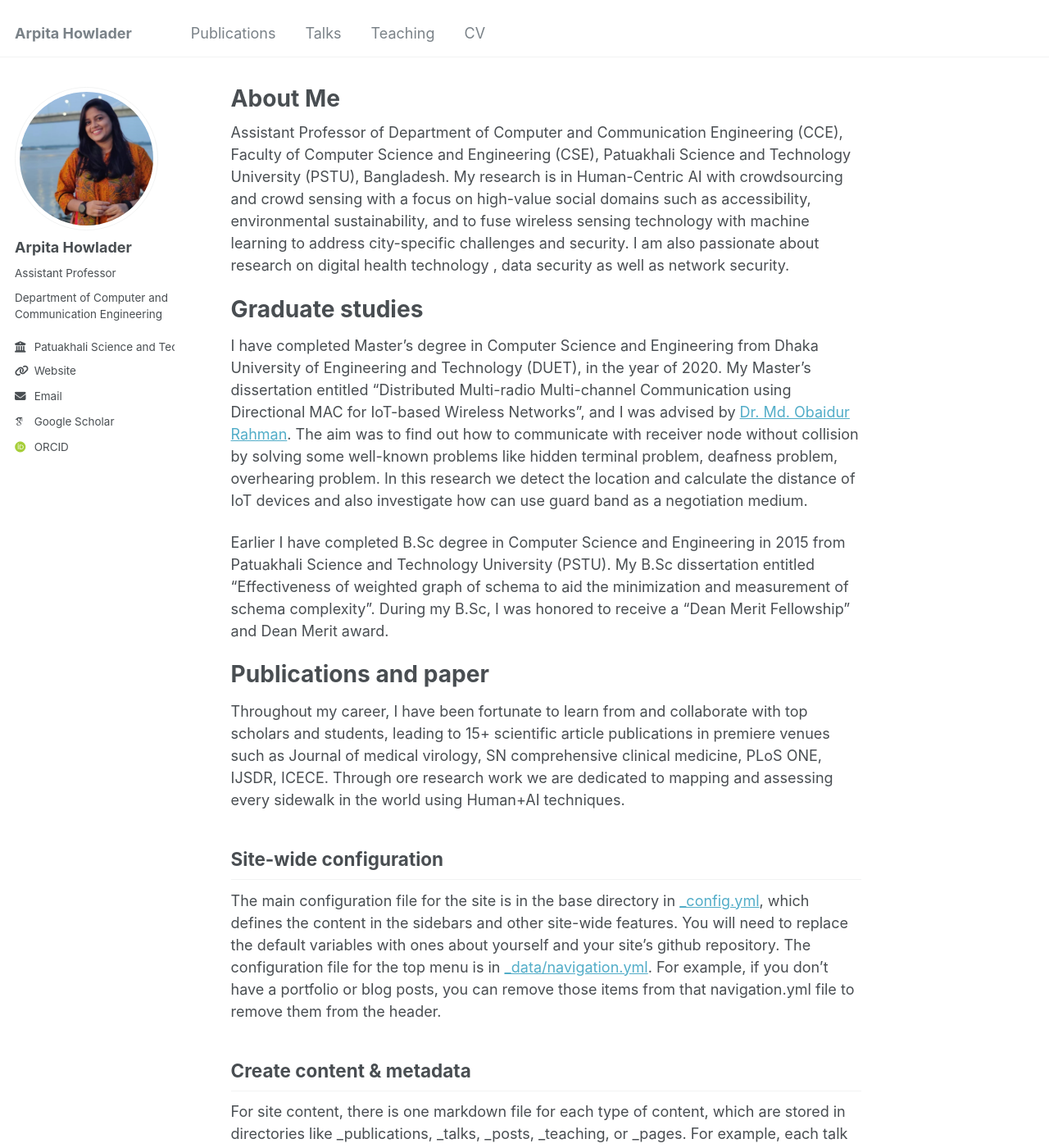
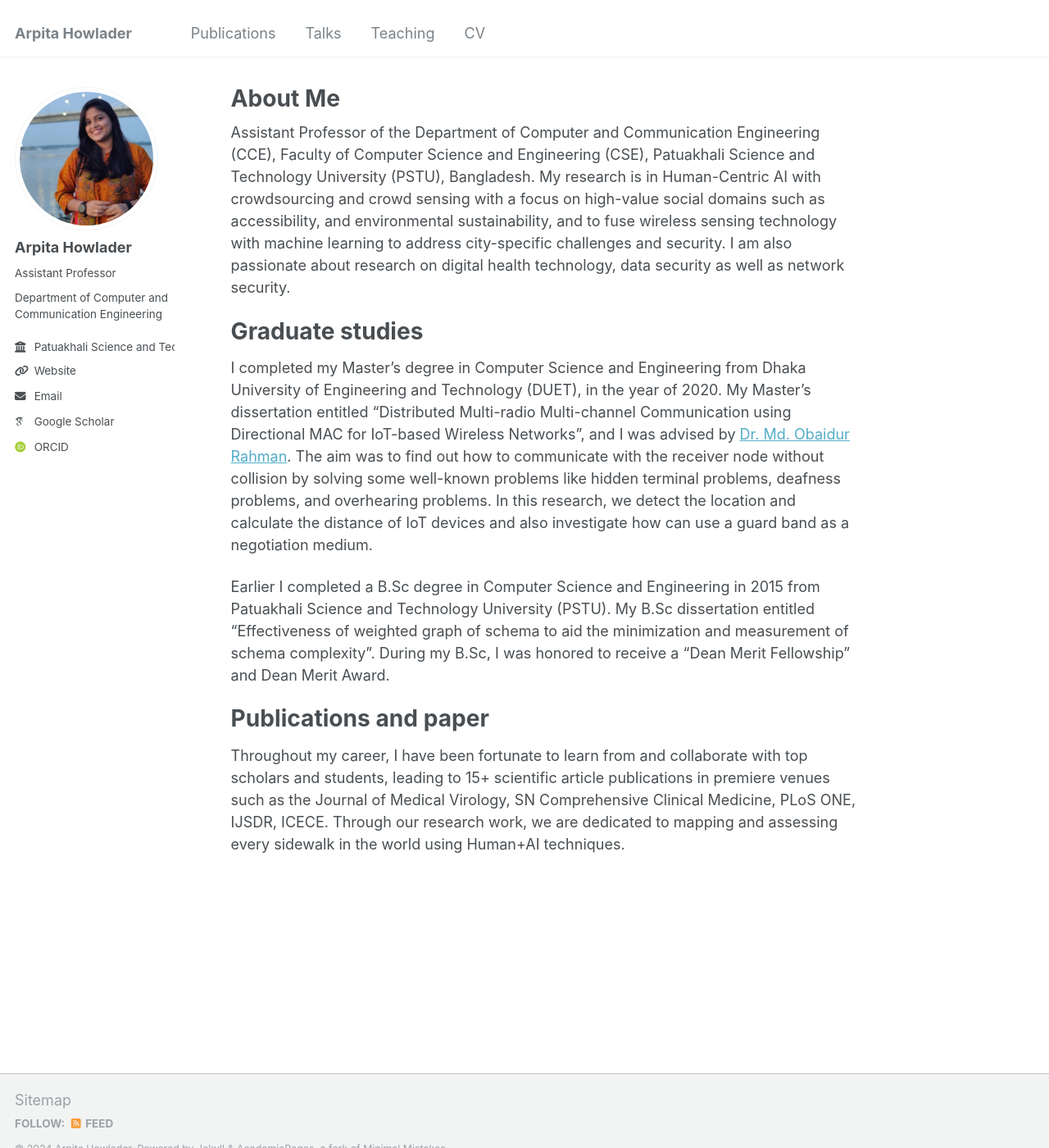
Before and after one commit to arpitahowlader/arpitahowlader.github.io, a Jekyll site: the page built from _pages/about.md, in a window 1280 px wide and 1400 px high. Shown: the whole window at 82% size. Built offline with Jekyll 4.4.1, drawn with Linux system fonts in a browser that asks for light colours; some web fonts are replaced; some of the changed text lies outside the part shown.

Commit message:
Update about.md

```diff
--- a/_pages/about.md
+++ b/_pages/about.md
@@ -7,33 +7,14 @@
   - /about.html
 ---
 
-Assistant Professor of Department of Computer and Communication Engineering (CCE), Faculty of Computer Science and Engineering (CSE), Patuakhali Science and Technology University (PSTU), Bangladesh. My research is in Human-Centric AI with crowdsourcing and crowd sensing with a focus on high-value social domains such as accessibility, environmental sustainability, and to fuse wireless sensing technology with machine learning to address city-specific challenges and security. I am also passionate about research on digital health technology , data security as well as network security.
+Assistant Professor of the Department of Computer and Communication Engineering (CCE), Faculty of Computer Science and Engineering (CSE), Patuakhali Science and Technology University (PSTU), Bangladesh. My research is in Human-Centric AI with crowdsourcing and crowd sensing with a focus on high-value social domains such as accessibility, and environmental sustainability, and to fuse wireless sensing technology with machine learning to address city-specific challenges and security. I am also passionate about research on digital health technology, data security as well as network security.
 
 Graduate studies
 ======
-I have completed Master’s degree in Computer Science and Engineering from Dhaka University of Engineering and Technology (DUET), in the year of 2020. My Master’s dissertation entitled "Distributed Multi-radio Multi-channel Communication using Directional MAC for IoT-based Wireless Networks", and I was advised by [Dr. Md. Obaidur Rahman](https://scholar.google.com/citations?user=kUqG--oAAAAJ&hl=en). The aim was to find out how to communicate with receiver node without collision by solving some well-known problems like hidden terminal problem, deafness problem, overhearing problem. In this research we detect the location and calculate the distance of IoT devices and also investigate how can use guard band as a negotiation medium.
+I completed my Master’s degree in Computer Science and Engineering from Dhaka University of Engineering and Technology (DUET), in the year of 2020. My Master’s dissertation entitled "Distributed Multi-radio Multi-channel Communication using Directional MAC for IoT-based Wireless Networks", and I was advised by [Dr. Md. Obaidur Rahman](https://scholar.google.com/citations?user=kUqG--oAAAAJ&hl=en). The aim was to find out how to communicate with the receiver node without collision by solving some well-known problems like hidden terminal problems, deafness problems, and overhearing problems. In this research, we detect the location and calculate the distance of IoT devices and also investigate how can use a guard band as a negotiation medium.
 
-Earlier I have completed B.Sc degree in Computer Science and Engineering in 2015 from Patuakhali Science and Technology University (PSTU). My B.Sc dissertation entitled "Effectiveness of weighted graph of schema to aid the minimization and measurement of schema complexity". During my B.Sc, I was honored to receive a "Dean Merit Fellowship" and Dean Merit award.
+Earlier I completed a B.Sc degree in Computer Science and Engineering in 2015 from Patuakhali Science and Technology University (PSTU). My B.Sc dissertation entitled "Effectiveness of weighted graph of schema to aid the minimization and measurement of schema complexity". During my B.Sc, I was honored to receive a "Dean Merit Fellowship" and Dean Merit Award.
 
 Publications and paper
 ======
-Throughout my career, I have been fortunate to learn from and collaborate with top scholars and students, leading to 15+ scientific article publications in premiere venues such as Journal of medical virology, SN comprehensive clinical medicine, PLoS ONE, IJSDR, ICECE. Through ore research work we are dedicated to mapping and assessing every sidewalk in the world using Human+AI techniques.
-
-Site-wide configuration
-------
-The main configuration file for the site is in the base directory in [_config.yml](https://github.com/academicpages/academicpages.github.io/blob/master/_config.yml), which defines the content in the sidebars and other site-wide features. You will need to replace the default variables with ones about yourself and your site's github repository. The configuration file for the top menu is in [_data/navigation.yml](https://github.com/academicpages/academicpages.github.io/blob/master/_data/navigation.yml). For example, if you don't have a portfolio or blog posts, you can remove those items from that navigation.yml file to remove them from the header.
-
-Create content & metadata
-------
-For site content, there is one markdown file for each type of content, which are stored in directories like _publications, _talks, _posts, _teaching, or _pages. For example, each talk is a markdown file in the [_talks directory](https://github.com/academicpages/academicpages.github.io/tree/master/_talks). At the top of each markdown file is structured data in YAML about the talk, which the theme will parse to do lots of cool stuff. The same structured data about a talk is used to generate the list of talks on the [Talks page](https://academicpages.github.io/talks), each [individual page](https://academicpages.github.io/talks/2012-03-01-talk-1) for specific talks, the talks section for the [CV page](https://academicpages.github.io/cv), and the [map of places you've given a talk](https://academicpages.github.io/talkmap.html) (if you run this [python file](https://github.com/academicpages/academicpages.github.io/blob/master/talkmap.py) or [Jupyter notebook](https://github.com/academicpages/academicpages.github.io/blob/master/talkmap.ipynb), which creates the HTML for the map based on the contents of the _talks directory).
-
-**Markdown generator**
-
-The repository includes [a set of Jupyter notebooks](https://github.com/academicpages/academicpages.github.io/tree/master/markdown_generator
-) that converts a CSV containing structured data about talks or presentations into individual markdown files that will be properly formatted for the Academic Pages template. The sample CSVs in that directory are the ones I used to create my own personal website at stuartgeiger.com. My usual workflow is that I keep a spreadsheet of my publications and talks, then run the code in these notebooks to generate the markdown files, then commit and push them to the GitHub repository.
-
-
-
-For more info
-------
-More info about configuring Academic Pages can be found in [the guide](https://academicpages.github.io/markdown/), the [growing wiki](https://github.com/academicpages/academicpages.github.io/wiki), and you can always [ask a question on GitHub](https://github.com/academicpages/academicpages.github.io/discussions). The [guides for the Minimal Mistakes theme](https://mmistakes.github.io/minimal-mistakes/docs/configuration/) (which this theme was forked from) might also be helpful.
+Throughout my career, I have been fortunate to learn from and collaborate with top scholars and students, leading to 15+ scientific article publications in premiere venues such as the Journal of Medical Virology, SN Comprehensive Clinical Medicine, PLoS ONE, IJSDR, ICECE. Through our research work, we are dedicated to mapping and assessing every sidewalk in the world using Human+AI techniques.
```
